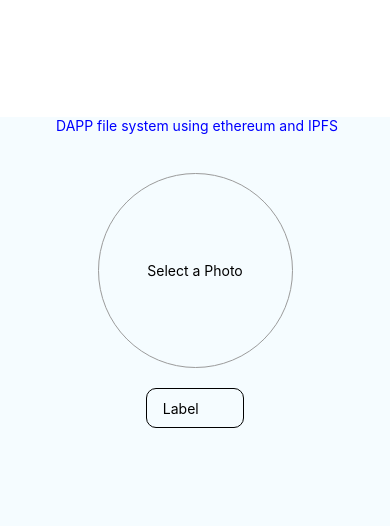
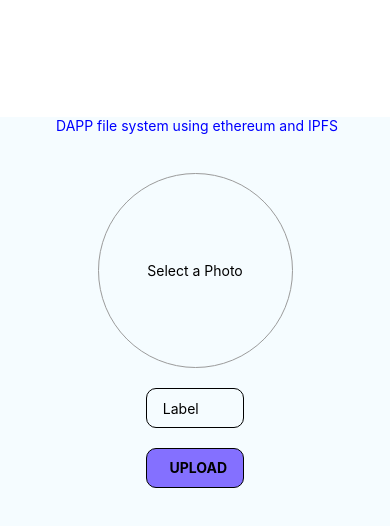
Before and after one commit to BCDev727/dApp-project, a React Native app in the folder frontend/dapp/: screen / in a window 390 px wide. Shown: the top 526 px of the page. Built offline with nearby package versions, Linux system fonts and the light colour scheme.

Commit message:
increase multer field value limit

```diff
--- a/frontend/dapp/App.js
+++ b/frontend/dapp/App.js
@@ -35,15 +35,9 @@ export default class App extends Component {
 
 
   selectImage = async () => {
-    console.log('this.state', this.state)
-    this.setState({
-      loading: null
-    });
 
     ImagePicker.showImagePicker(options, (response) => {
-      this.setState({
-        loading: true
-      });
+
       if (response.didCancel) {
         this.setState({ error: 'Image upload failed', loading: null });
       } else if (response.error) {
@@ -54,13 +48,31 @@ export default class App extends Component {
         const source = { uri: response.uri };
         this.setState({
           avatarSource: source,
-        });
-        const data = new FormData();
-        data.append('file', {
           uri: response.uri,
           type: response.type,
-          name: response.fileName,
-          originalname: response.fileName,
+          name : response.fileName,
+          originalName: response.fileName
+        });
+
+
+      }
+    })
+  }
+
+  upload = async () => {
+      this.setState({
+        loading: true
+      });
+      console.log('this.state', this.state);
+     const data = new FormData();
+        data.append('file', {
+          uri: this.state.uri,
+          type: this.state.type,
+          name: this.state.fileName,
+          originalname: this.state.fileName,
+        });
+        data.append('label', {
+          label: this.state.label
         });
 
         const config = {
@@ -86,13 +98,11 @@ export default class App extends Component {
           })
           .catch((err) => {
             this.setState({
-              loading: true
+              loading:false,
+              error: err.message
             });
             console.log('err', err.message)
           })
-
-      }
-    })
   }
   render() {
     return (
@@ -113,10 +123,16 @@ export default class App extends Component {
             <View style={{ alignItems: 'center' }}>
               <TextInput
                 placeholder="Label"
-                onChange={(label) => this.setState({ label })}
+                onChangeText={(label) => this.setState({ label })}
                 style={styles.label}
                 underlineColorAndroid="transparent"
               />
+            </View>
+
+            <View style={{ alignItems: 'center', marginTop: '10%' }}>
+              <TouchableOpacity  onPress ={() => this.upload() }style ={[styles.label, { justifyContent: 'center', backgroundColor: '#8470ff'}]}>
+                <Text style ={{ fontWeight: 'bold'}}>  UPLOAD </Text>
+              </TouchableOpacity>
             </View>
           </View>
         </View>{
```
